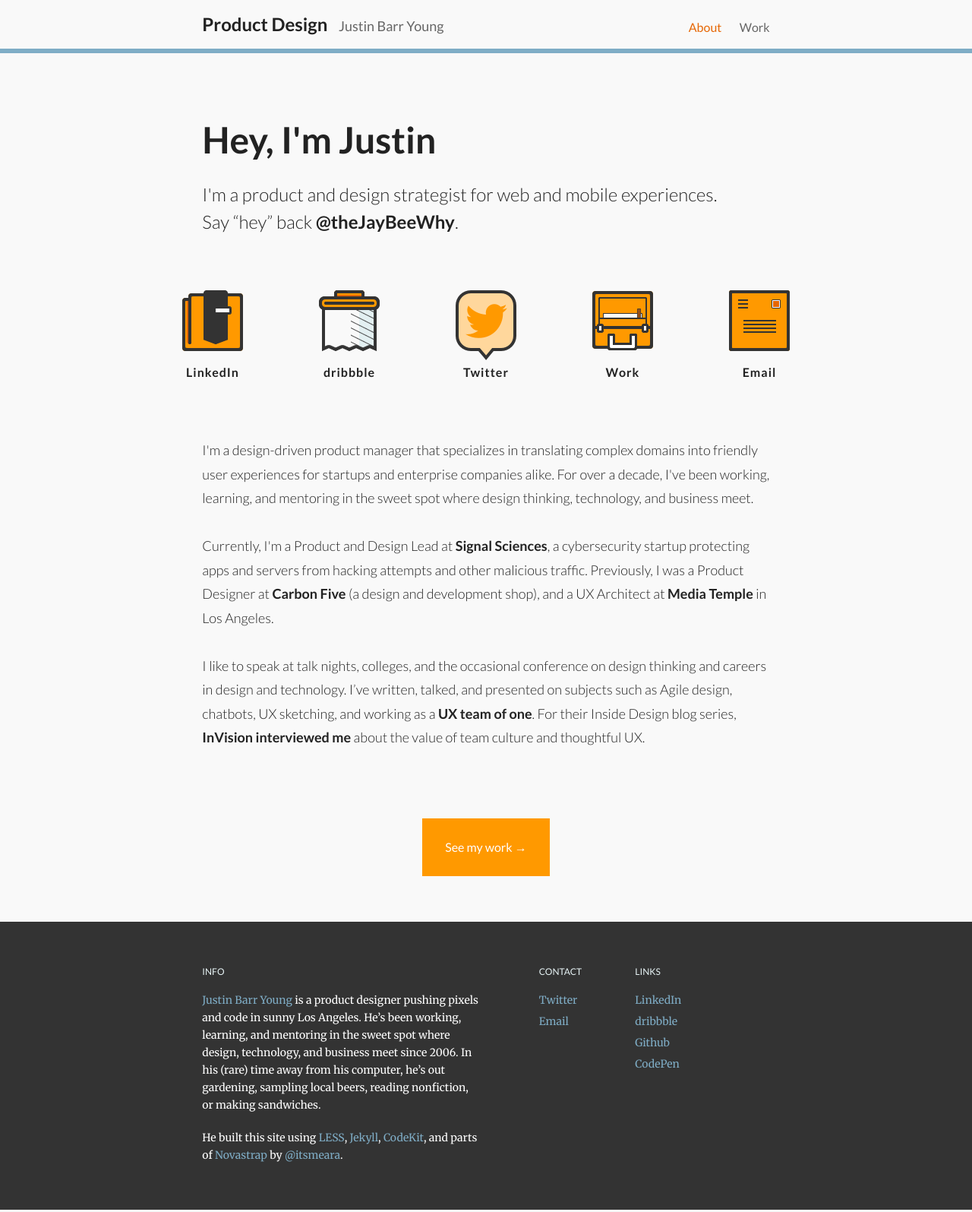
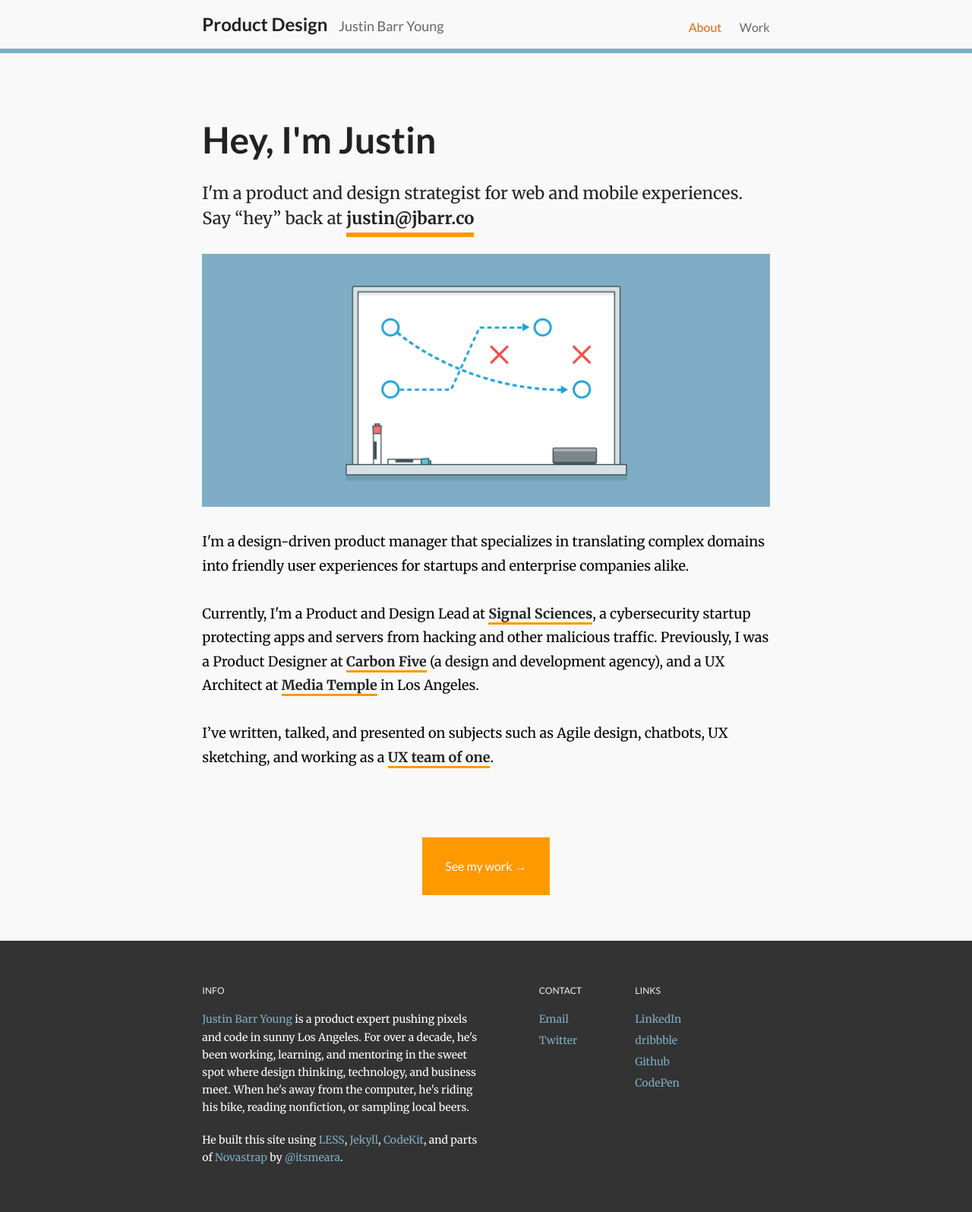
Before and after one commit to justinbyo/jbarr-v3, a Jekyll site: the page built from index.html, in a window 1280 px wide. Shown: the whole page at 76% size. Built offline with Jekyll 4.4.1, drawn with Linux system fonts in a browser that asks for light colours; nearby versions of some CDN libraries.

Commit message:
Updated all the content, footer, home, Work page image

```diff
--- a/_includes/footer.html
+++ b/_includes/footer.html
@@ -12,19 +12,19 @@
 		<div class="grid-col  span6  bio">
 			<h3>Info</h3>
 			<p>
-				<a href="{{ site.github.url }}/" title="Home">Justin Barr Young</a> is a product designer
-				pushing pixels and code in sunny Los Angeles. He&rsquo;s been working, learning,
-				and mentoring in the sweet spot where design, technology, and business meet since 2006.
-				In his (rare) time away from his computer, he&rsquo;s out gardening, sampling
-				local beers, reading nonfiction, or making sandwiches.
+				<a href="{{ site.github.url }}/" title="Home">Justin Barr Young</a> is a product expert
+				pushing pixels and code in sunny Los Angeles. For over a decade, he's been working,
+				learning, and mentoring in the sweet spot where design thinking,
+				technology, and business meet. When he's away from the
+				computer, he's riding his bike, reading nonfiction, or sampling local beers.
 			</p>
 			<p>He built this site using <a href="http://lesscss.org/" title="LESS">LESS</a>, <a href="http://jekyllrb.com/" title="Jekyll framework">Jekyll</a>, <a href="https://incident57.com/codekit/" title="CodeKit">CodeKit</a>, and parts of <a href="https://css-tricks.com/design-systems-building-future/"  title="CSS-Tricks article">Novastrap</a> by <a href="https://twitter.com/itsmeara"  title="Ara Abcarians twitter">@itsmeara</a>.</p>
 		</div>
 		<div class="grid-col  span1  push1  contact">
 			<h3>Contact</h3>
 			<p>
+				<a href="mailto:justin@jbarr.co"  onclick="_gaq.push(['_trackEvent', 'email-footer', 'clicked'])">Email</a>
 				<a href="http://twitter.com/theJayBeeWhy" onclick="_gaq.push(['_trackEvent', 'twitter-footer', 'clicked'])">Twitter</a><br />
-				<a href="mailto:justin@jbarr.co"  onclick="_gaq.push(['_trackEvent', 'email-footer', 'clicked'])">Email</a>
 			</p>
 		</div>
 		<div class="grid-col  span1  push1  contact">
--- a/_includes/home.html
+++ b/_includes/home.html
@@ -9,91 +9,15 @@
 			<p class="h1">Hey, I'm Justin</p>
 			<h1 class="p">
 				I'm a product and design strategist for web and mobile experiences.&nbsp;<br>
-				Say &ldquo;hey&rdquo; back <a href="http://twitter.com/theJayBeeWhy"   target="_blank" onclick="_gaq.push(['_trackEvent', 'home--twitter-hero', 'clicked'])">@theJayBeeWhy</a>.</h1>
+				Say &ldquo;hey&rdquo; back at <a href="mailto:justin@jbarr.co"   target="_blank" onclick="_gaq.push(['_trackEvent', 'home--email-hero', 'clicked'])">justin@jbarr.co</a></h1>
+
+				<p>
+					<img class="" src="{{ site.github.url }}/images/whiteboard.png" />
+				</p>
 		</div>
 	</div>
 
 </div>
-
-<div class="strip  strip--icon">
-
-	<div class="wrapper  icon--container">
-
-		<a class="icon--unit  linkedin" href="http://www.linkedin.com/in/justinbarryoung" target="_blank" onclick="_gaq.push(['_trackEvent', 'home--linkedin-hero', 'clicked'])">
-			<div class="icon"></div>
-			<div class="icon--text">
-				<p class="h2">
-					LinkedIn
-				</p>
-			</div>
-		</a>
-
-		<a class="icon--unit  dribbble"  href="http://dribbble.com/jay-bee-why" target="_blank"  onclick="_gaq.push(['_trackEvent', 'home--dribbble-hero', 'clicked'])">
-			<div class="icon"></div>
-			<div class="icon--text">
-				<p class="h2">
-					dribbble
-				</p>
-			</div>
-		</a>
-
-<!--
-		You found my hidden icon!
-		I deprecated it but I like it too much to remove it.
-		<a class="icon--unit  github" href="https://github.com/jay-bee-why" target="_blank"   onclick="_gaq.push(['_trackEvent', 'home--github-hero', 'clicked'])">
-			<div class="icon">
-				<div class="back"></div>
-				<div class="bubbles"></div>
-				<div class="front"></div>
-			</div>
-			<div class="icon--text">
-				<p class="h2">
-					Github
-				</p>
-			</div>
-		</a>
--->
-
-		<a class="icon--unit  twitter" href="http://twitter.com/theJayBeeWhy" target="_blank"   onclick="_gaq.push(['_trackEvent', 'home--twitter-hero', 'clicked'])">
-			<div class="icon">
-				<div class="back"></div>
-				<div class="bird"></div>
-				<div class="wing"></div>
-			</div>
-			<div class="icon--text">
-				<p class="h2">
-					Twitter
-				</p>
-			</div>
-		</a>
-
-		<a class="icon--unit  projects" href="/work/">
-			<div class="icon">
-				<div class="back"></div>
-				<div class="paper"></div>
-				<div class="front"></div>
-			</div>
-			<div class="icon--text">
-				<p class="h2">
-					Work
-				</p>
-			</div>
-		</a>
-
-		<a class="icon--unit  contact" href="mailto:justin@jbarr.co"   onclick="_gaq.push(['_trackEvent', 'home--email-hero', 'clicked'])">
-			<div class="icon"></div>
-			<div class="icon--text">
-				<p class="h2">
-					Email
-				</p>
-			</div>
-		</a>
-
-	</div>
-
-</div>
-
-
 
 <div class="strip  strip--intro">
 
@@ -104,22 +28,18 @@
 			<p>
 				I'm a design-driven product manager that specializes in translating complex
 				domains into friendly user experiences for startups and enterprise companies
-				alike. For over a decade, I've been working, learning, and mentoring in
-				the sweet spot where design thinking, technology, and business meet.
+				alike.
 				<br>
 				<br>
 				Currently, I'm a Product and Design Lead at <a href="http://signalsciences.com" title="Signal Sciences homepage">Signal Sciences</a>,
-				a cybersecurity startup protecting apps and servers from hacking attempts and other malicious traffic.
+				a cybersecurity startup protecting apps and servers from hacking and other malicious traffic.
 				Previously, I was a Product Designer at <a href="http://carbonfive.com" title="Carbon Five homepage">Carbon Five</a>
-				(a design and development shop), and a UX Architect at <a href="http://mediatemple.net" title="Media Temple">Media Temple</a> in Los Angeles.
+				(a design and development agency), and a UX Architect at <a href="http://mediatemple.net" title="Media Temple">Media Temple</a> in Los Angeles.
 				<br>
 				<br>
-				I like to speak at talk nights, colleges, and the occasional conference
-				on design thinking and careers in design and technology. I’ve written,
+				I’ve written,
 				talked, and presented on subjects such as Agile design, chatbots, UX sketching,
 				and working as a <a href="http://mediatemple.net/blog/news/improving-your-ux-process-five-strategies-for-making-order-out-of-chaos/" title="Improving Your UX Process blog post">UX team of one</a>.
-				For their Inside Design blog series, <a href="http://blog.invisionapp.com/inside-design-media-temple/" title="Inside Design at Media Temple">InVision interviewed me</a>
-				about the value of team culture and thoughtful UX.
 			</p>
 
 		</div>
--- a/css/main.css
+++ b/css/main.css
@@ -2776,18 +2776,19 @@ color:@dark-aqua;
   line-height: 1;
 }
 .page--home .strip--hero h1.p {
-  font-family: 'Lato', sans-serif;
-  font-size: 24px;
-  font-size: 1.5rem;
+  font-family: 'Merriweather', serif;
+  font-size: 22px;
+  font-size: 1.375rem;
 }
 .page--home .strip--hero h1.p a {
   border-bottom: 6px solid transparent;
   display: inline;
+  border-bottom: 6px solid #ff9900;
   padding-bottom: 5px;
   padding-bottom: 0.3125rem;
 }
 .page--home .strip--hero h1.p a:hover {
-  border-bottom: 6px solid #ff9900;
+  color: #ff9900;
 }
 @media (max-width: 767px) {
   .page--home .strip--hero h1.p {
@@ -2799,14 +2800,19 @@ color:@dark-aqua;
     display: none;
   }
 }
+.page--home .strip--hero img {
+  max-width: 100%;
+  text-align: center;
+  display: block;
+}
 @media (max-width: 767px) {
   .page--home .strip--hero {
     padding: 0;
   }
 }
 .page--home .strip--icon {
-  margin-bottom: 45px;
-  margin-bottom: 2.8125rem;
+  margin-bottom: 0;
+  background-color: #989898;
 }
 @media (max-width: 880px) {
   .page--home .strip--icon {
@@ -2824,19 +2830,32 @@ color:@dark-aqua;
   box-sizing: border-box;
 }
 .page--home .strip--intro p {
+  font-family: 'Merriweather', serif;
   font-size: 18px;
   font-size: 1.125rem;
+  font-weight: 300;
+  margin-bottom: 30px;
+  margin-bottom: 1.875rem;
+  line-height: 1.75;
+}
+.page--home .strip--intro p a {
+  border-bottom: 3px solid #ff9900;
+  font-weight: 700;
+  display: inline;
+  text-decoration: none;
   color: #222222;
-  font-weight: 300;
-  line-height: 1.75;
-}
-.page--home .strip--intro p a {
-  text-decoration: none;
-  font-weight: 700;
-  color: #222222;
 }
 .page--home .strip--intro p a:hover {
-  color: #7fadc6;
+  color: #ff9900;
+}
+.page--home .strip--intro p:last-child {
+  margin-bottom: 0;
+}
+@media (max-width: 767px) {
+  .page--home .strip--intro p {
+    font-size: 16px;
+    font-size: 1rem;
+  }
 }
 @media (max-width: 530px) {
   .page--home .strip--intro {
```
Also changed, not shown: _includes/icons.html (added, +77 -0 lines), _less/project/home.less (+30 -9 lines), work/index.html (+10 -6 lines), images/portrait.jpg (added), images/whiteboard.jpg (added), 9 other files.
